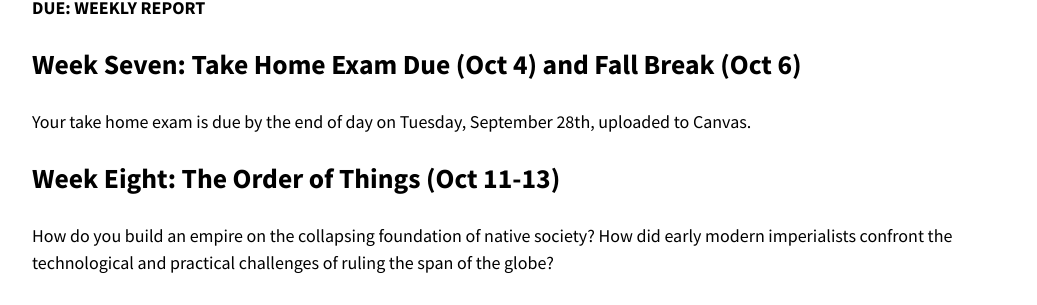
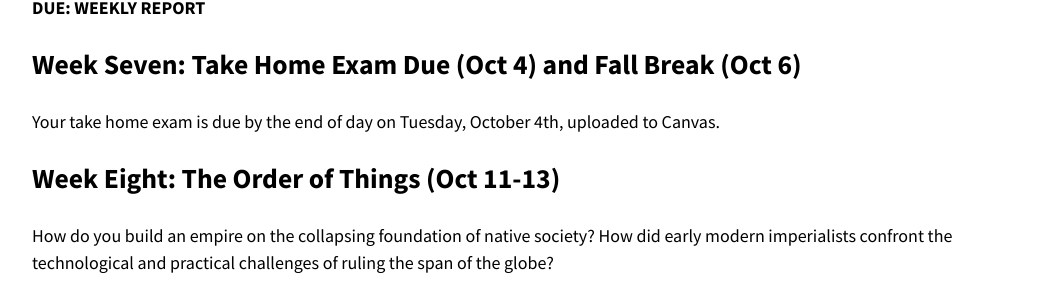
Before and after one commit to chadblack/2022ELA, a Jekyll site: the page built from calendar.md, in a window 1280 px wide and 900 px high, scrolled down 4124 px. Shown: the part 150-455 px from the top of the window, without its empty margins (114-1151 px from the left). Built offline with Jekyll 4.4.1, drawn with Linux system fonts in a browser that asks for light colours; nearby versions of some CDN libraries.

Commit message:
exam due

```diff
--- a/calendar.md
+++ b/calendar.md
@@ -177,7 +177,7 @@ were doing?
 
 ## Week Seven: Take Home Exam Due (Oct 4) and Fall Break (Oct 6)
 
-Your take home exam is due by the end of day on Tuesday, September 28th,
+Your take home exam is due by the end of day on Tuesday, October 4th,
 uploaded to Canvas.
 
 ## Week Eight: The Order of Things (Oct 11-13)
```
